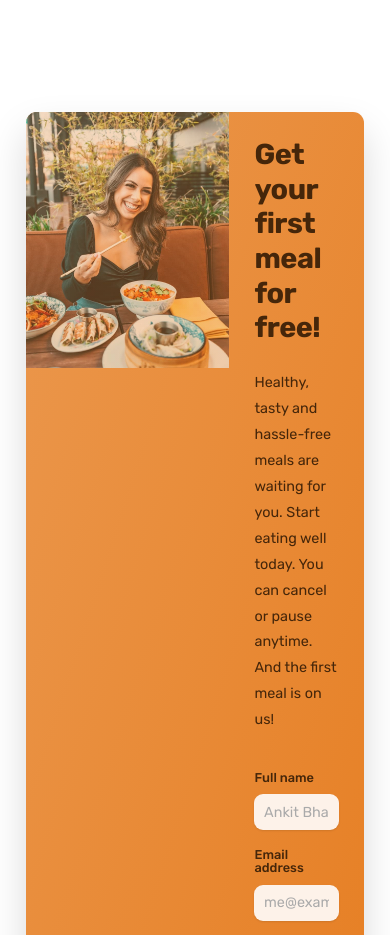
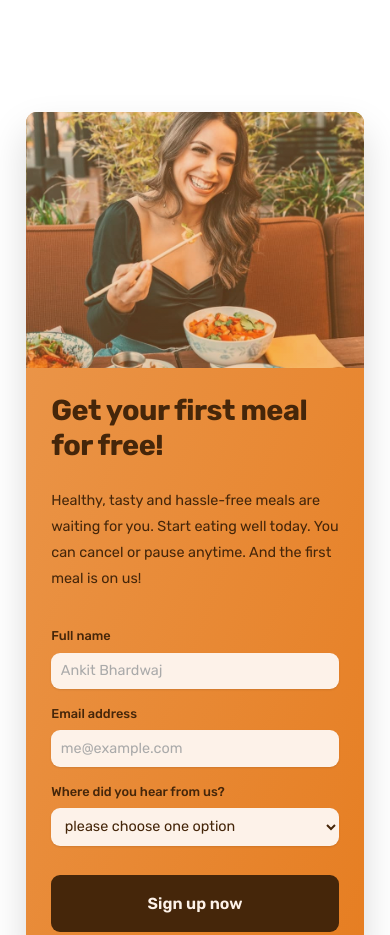
Before and after one commit to Ankit6149/omnifood2, a plain HTML site: page index.html in a window 390 px wide. Shown: the part 8091-9026 px from the top of the page. Drawn offline with nearby package versions, Linux system fonts and the light colour scheme.

Commit message:
basic java script

```diff
--- a/css/queries.css
+++ b/css/queries.css
@@ -277,7 +277,7 @@ Instead, 1rem = 1em = 16px */
   }
 
   .cta {
-    grid-template-columns: 1 fr;
+    grid-template-columns: 1fr;
   }
 
   .cta-text-box {
--- a/index.html
+++ b/index.html
@@ -23,6 +23,8 @@
       nomodule
       src="https://unpkg.com/ionicons@7.1.0/dist/ionicons/ionicons.js"
     ></script>
+
+    <script defer src="js/script.js"></script>
 
     <title>Omnifood</title>
   </head>
--- /dev/null
+++ b/js/script.js
@@ -0,0 +1,74 @@
+console.log("Hello world");
+
+///////////////////////////////////////////////////////////
+// Fixing flexbox gap property missing in some Safari versions
+function checkFlexGap() {
+  var flex = document.createElement("div");
+  flex.style.display = "flex";
+  flex.style.flexDirection = "column";
+  flex.style.rowGap = "1px";
+
+  flex.appendChild(document.createElement("div"));
+  flex.appendChild(document.createElement("div"));
+
+  document.body.appendChild(flex);
+  var isSupported = flex.scrollHeight === 1;
+  flex.parentNode.removeChild(flex);
+  console.log(isSupported);
+
+  if (!isSupported) document.body.classList.add("no-flexbox-gap");
+}
+checkFlexGap();
+
+// https://unpkg.com/smoothscroll-polyfill@0.4.4/dist/smoothscroll.min.js
+
+/*
+.no-flexbox-gap .main-nav-list li:not(:last-child) {
+  margin-right: 4.8rem;
+}
+
+.no-flexbox-gap .list-item:not(:last-child) {
+  margin-bottom: 1.6rem;
+}
+
+.no-flexbox-gap .list-icon:not(:last-child) {
+  margin-right: 1.6rem;
+}
+
+.no-flexbox-gap .delivered-faces {
+  margin-right: 1.6rem;
+}
+
+.no-flexbox-gap .meal-attribute:not(:last-child) {
+  margin-bottom: 2rem;
+}
+
+.no-flexbox-gap .meal-icon {
+  margin-right: 1.6rem;
+}
+
+.no-flexbox-gap .footer-row div:not(:last-child) {
+  margin-right: 6.4rem;
+}
+
+.no-flexbox-gap .social-links li:not(:last-child) {
+  margin-right: 2.4rem;
+}
+
+.no-flexbox-gap .footer-nav li:not(:last-child) {
+  margin-bottom: 2.4rem;
+}
+
+@media (max-width: 75em) {
+  .no-flexbox-gap .main-nav-list li:not(:last-child) {
+    margin-right: 3.2rem;
+  }
+}
+
+@media (max-width: 59em) {
+  .no-flexbox-gap .main-nav-list li:not(:last-child) {
+    margin-right: 0;
+    margin-bottom: 4.8rem;
+  }
+}
+*/
```
